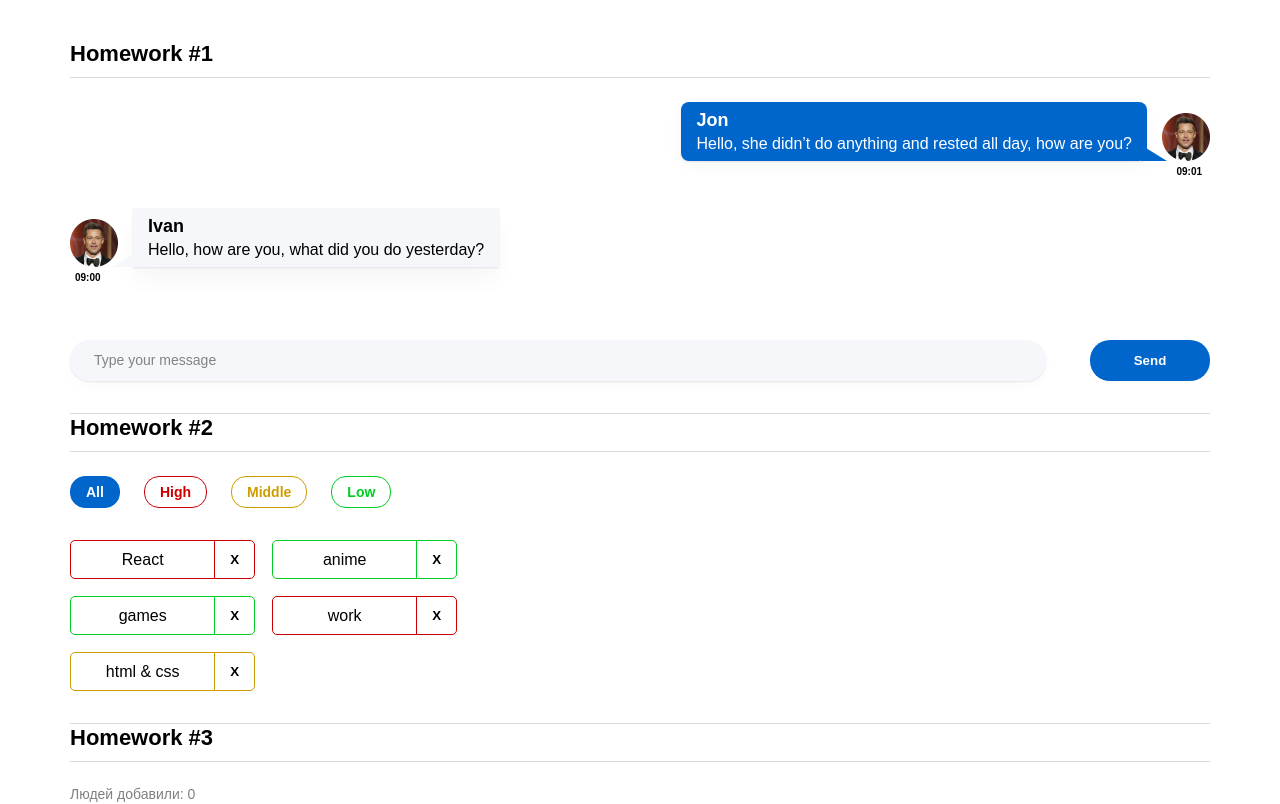
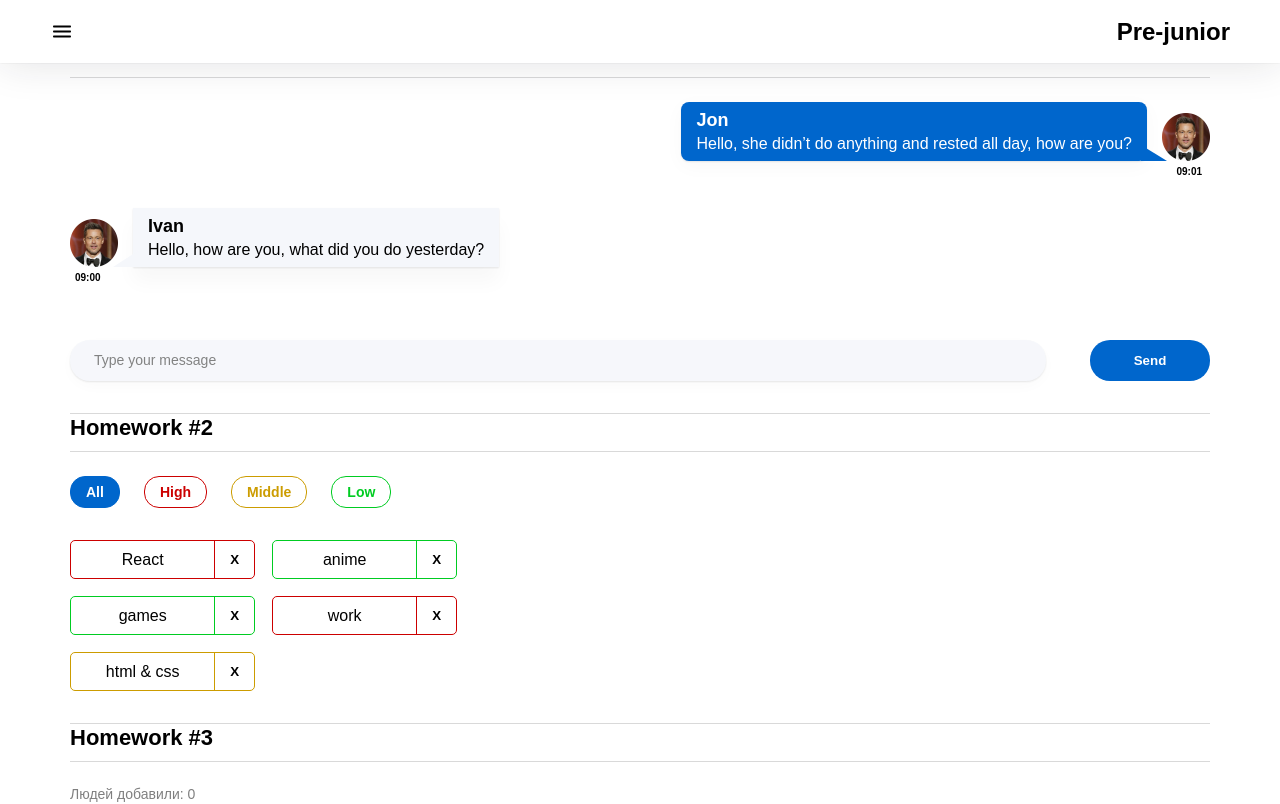
Before and after one commit to natFrontDev/autotest-, a React (Create React App) app: page /#/pre-junior in a window 1280 px wide. Shown: the top 804 px of the page. Built offline with nearby package versions, Linux system fonts and the light colour scheme.

Commit message:
hw05 is done

```diff
--- a/src/s1-main/App.tsx
+++ b/src/s1-main/App.tsx
@@ -4,17 +4,18 @@
 import HW2 from "../s2-homeworks/hw02/HW2";
 import HW3 from "../s2-homeworks/hw03/HW3";
 import HW4 from "../s2-homeworks/hw04/HW4";
+import HW5 from "../s2-homeworks/hw05/HW5";
 
 function App() {
     return (
         <div className={s.App}>
-            <HW1/>
+       {/*     <HW1/>
             <HW2/>
             <HW3/>
             <HW4/>
-
+*/}
             {/*при выполнении дз 5 и более - закомментировать здесь дз 1-4, так как они есть внутри дз 5*/}
-            {/*<HW5/>*/}
+            <HW5/>
         </div>
     )
 }
--- a/src/s2-homeworks/hw05/Pages.tsx
+++ b/src/s2-homeworks/hw05/Pages.tsx
@@ -1,5 +1,5 @@
-import React from 'react'
-import { Routes, Route, Navigate } from 'react-router-dom'
+import React, {useEffect} from 'react'
+import {Routes, Route, Navigate, useNavigate, useLocation} from 'react-router-dom'
 import Error404 from './pages/Error404'
 import PreJunior from './pages/PreJunior'
 import Junior from './pages/Junior'
@@ -11,22 +11,31 @@
     JUNIOR_PLUS: '/junior-plus',
 }
 
-function Pages() {
+ function Pages() {
+    const navigate = useNavigate()
+    const location = useLocation()
+
+     // useEffect(() => {
+     //     if (location.pathname === '/') {
+     //         navigate(PATH.PRE_JUNIOR)
+     //     }
+     // }, [location.pathname])
+     console.log(location.pathname)
     return (
         <div>
             {/*Routes выбирает первый подходящий роут*/}
             <Routes>
                 {/*роутинг будут писать студенты*/}
                 {/*в начале мы попадаем на страницу '/' и переходим сразу на страницу /pre-junior*/}
-                {/*<Route ...*/}
+                <Route path = {'/'} element={<PreJunior/>}/>
 
                 {/*роуты для /pre-junior, /junior, /junior-plus*/}
-                {/*<Route ...*/}
-                {/*<Route ...*/}
-                {/*<Route ...*/}
+                <Route path = {PATH.PRE_JUNIOR} element={<PreJunior/>}/>
+                <Route path = {PATH.JUNIOR} element={<Junior/>}/>
+                <Route path = {PATH.JUNIOR_PLUS} element={<JuniorPlus/>}/>
 
                 {/*роут для несуществующей страницы должен отрисовать <Error404 />*/}
-                {/*<Route ...*/}
+                <Route path = {'/*'} element={<Error404/>}/>
             </Routes>
         </div>
     )
--- a/src/s2-homeworks/hw05/header/Header.module.css
+++ b/src/s2-homeworks/hw05/header/Header.module.css
@@ -2,7 +2,21 @@
 }
 
 .header {
+    display: flex;
+    justify-content: space-between;
+    position: fixed;
+    width: 100%;
+    padding: 17px 50px 17px 50px;
+    background: #FFFFFF;
+    box-shadow: 0px 0px 40px rgba(29, 33, 38, 0.13), 0px 0px 2px rgba(29, 33, 38, 0.1);
+    top: 0;
+    left:0
+
+
 }
 
 .header h1 {
+    font-weight: 600;
+    font-size: 24px;
+    line-height: 29px;
 }
--- a/src/s2-homeworks/hw05/sidebar/Sidebar.module.css
+++ b/src/s2-homeworks/hw05/sidebar/Sidebar.module.css
@@ -1,24 +1,63 @@
 .sidebar {
+
+    flex-direction: column;
+    position: absolute;
+    padding-top: 20px;
+    padding-left:70px;
+    padding-right: 30px;
+    background: #FFFFFF;
+    box-shadow: 0px 0px 40px rgba(29, 33, 38, 0.13), 0px 0px 2px rgba(29, 33, 38, 0.1);
+    z-index:10 ;
+    top:0;
+    left:0;
+    display: none;
+    height:100%;
+    width: 20%
+
+
 }
 
 .sidebar.open {
+    display: flex;
 }
 
 .background {
+    background: #000000;
+    opacity: 0.3;
+    width: 100%;
+    height: 100%;
+    position: absolute;
+    z-index: 4;
+    top:0
 }
 
 .nav {
+    display: flex;
+    flex-direction: column;
+    gap: 45px;
+
 }
 
 .nav a {
+    font-weight: 600;
+    font-size: 22px;
+    line-height: 27px;
+    text-decoration: none;
+    color: black;
 }
 
 .nav a:hover {
+    color: #58ACFF;
 }
 
 .nav a.active {
+    text-decoration-line: underline;
+    color: #0059B2;
 }
 .close {
+    align-self: flex-end;
+    background-color: white;
+    border: none;
 }
 
 .close img {
--- a/src/s2-homeworks/hw05/sidebar/Sidebar.tsx
+++ b/src/s2-homeworks/hw05/sidebar/Sidebar.tsx
@@ -31,7 +31,7 @@
                         id={'hw5-pre-junior-link'}
                         to={PATH.PRE_JUNIOR}
                         onClick={handleClose}
-                        // className={...} // делает студент
+                        className={({ isActive }) => isActive ? "" + s.active : ""} // делает студент
                     >
                         Pre-junior
                     </NavLink>
@@ -39,7 +39,7 @@
                         id={'hw5-junior-link'}
                         to={PATH.JUNIOR}
                         onClick={handleClose}
-                        // className={...} // делает студент
+                        className={({ isActive }) => isActive ? "" + s.active : ""} // делает студент
                     >
                         Junior
                     </NavLink>
@@ -47,7 +47,7 @@
                         id={'hw5-junior-plus-link'}
                         to={PATH.JUNIOR_PLUS}
                         onClick={handleClose}
-                        // className={...} // делает студент
+                        className={({ isActive }) => isActive ? "" + s.active : ""}
                     >
                         Junior Plus
                     </NavLink>
```
